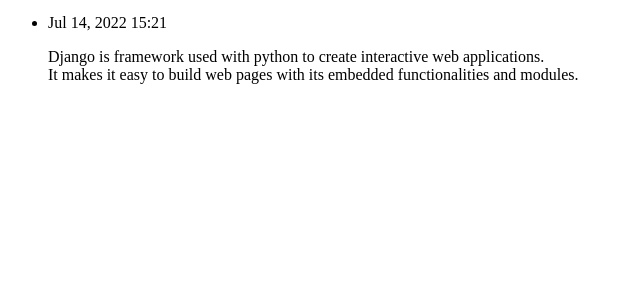
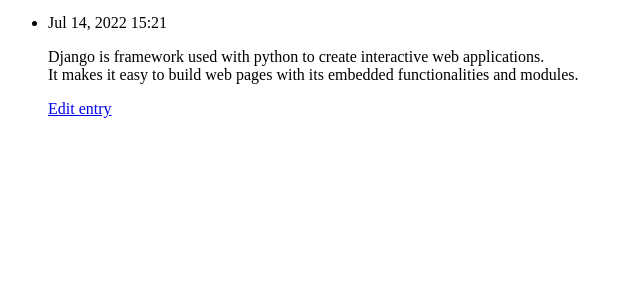
Before and after one commit to chiragtyagi2003/Learning_Log, a Django app: page /topics/3/ in a window 1280 px wide. Shown: the part 148-448 px from the top of the page, without its empty margins (0-640 px from the left). Run offline with Django 4.2, Linux system fonts and the light colour scheme; data comes from the database, SQL or seed files in the repository.

Commit message:
added to link to edit entry with each entry of every topic:

```diff
--- a/learning_logs/templates/learning_logs/topic.html
+++ b/learning_logs/templates/learning_logs/topic.html
@@ -17,6 +17,11 @@
             <li>
                 <p>{{entry.date_added|date:'M d, Y H:i' }}</p>
                 <p>{{ entry.text|linebreaks }}</p>
+
+                <!-- adding a link to edit the  particular entry-->
+                <p>
+                    <a href="{% url 'learning_logs:edit_entry' entry.id %}">Edit entry</a>
+                </p>
             </li>
         {% empty %}
             <li>There are no entries for this topic yet.</li>
```
